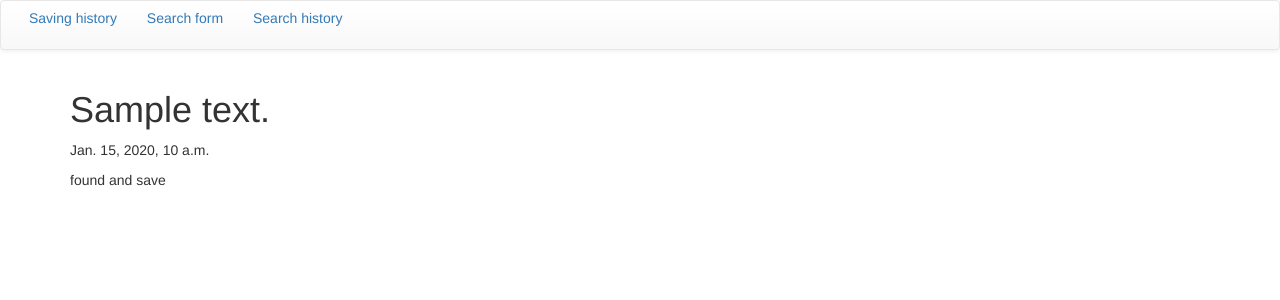
After one commit to SirBigG/poster, a Django app: page /search/history/1/ in a window 1280 px wide. The commit adds this page. Shown: the top 300 px of the page. Run offline with Django 3.2, Linux system fonts and the light colour scheme; tables that the repository leaves empty hold one stand-in row (values such as "Sample post"); some libraries are stand-ins or nearby versions.

Commit message:
Add search history model and view.

```diff
--- a/srcform/models.py
+++ b/srcform/models.py
@@ -2,7 +2,6 @@ from django.db import models
 
 
 class Poster(models.Model):
-
     title = models.CharField(max_length=100, verbose_name='film title', unique=True)
     poster = models.ImageField(upload_to='uploads/posters', max_length=255, verbose_name='film poster')
     date = models.DateTimeField(auto_now=True, verbose_name='search date')
@@ -10,3 +9,12 @@ class Poster(models.Model):
     class Meta:
         db_table = 'poster'
         verbose_name_plural = 'posters'
+
+
+class History(models.Model):
+    text = models.CharField(max_length=100, verbose_name="search history")
+    date = models.DateTimeField(auto_now=True, verbose_name='date of search')
+    status = models.IntegerField(default=0, verbose_name="search_status")
+
+    class Meta:
+        db_table = 'history'
--- a/srcform/urls.py
+++ b/srcform/urls.py
@@ -1,8 +1,9 @@
 from django.conf.urls import url
-from .views import SearchFormView, HistoryView
+from .views import SearchFormView, HistoryView, SearchHistoryView
 
 
 urlpatterns = [
     url(r'^$', SearchFormView.as_view(), name='search_form'),
     url(r'^history/(?P<page>\d+)/$', HistoryView.as_view(), name='history_view'),
+    url(r'^search/history/(?P<page>\d+)/$', SearchHistoryView.as_view(), name='history_view'),
     ]
--- a/srcform/views.py
+++ b/srcform/views.py
@@ -1,7 +1,7 @@
 from django.views.generic import FormView, ListView
 
 from .forms import SearchForm
-from .models import Poster
+from .models import Poster, History
 
 import urllib2
 import json
@@ -25,21 +25,25 @@ class SearchFormView(FormView):
         if response['Response'] == 'True':
             if response['Poster'] == 'N/A':
                 message = "This movie doesn't have a poster."
+                status = -2
             else:
                 title = response['Title']
                 poster = self.get_poster(response['Poster'])
                 if not self.poster_in(title):
                     Poster.objects.create(title=title, poster=poster)
-                    message = "Poster is found!!! You can find it in the 'History'."
+                    message = "Poster is found and save!!! You can find it in the 'History'."
+                    status = 1
                 else:
                     message = "Poster is in base already. You can look through your 'History'."
+                    status = 2
                 if self.need_change(title, poster):
                     pos = Poster.objects.get(title=title)
                     os.remove(pos.poster.url)
                     pos.update(poster=poster)
         else:
             message = "There is a mistake in your request :( Please try again!"
-
+            status = -1
+        History.objects.create(text=form.cleaned_data.get('title'), status=status)
         context = self.get_context_data(**kwargs)
         context['form'] = form
         context['message'] = message
@@ -98,3 +102,12 @@ class HistoryView(ListView):
 
     def get_queryset(self):
         return Poster.objects.order_by("-date")
+
+
+class SearchHistoryView(ListView):
+    """
+    Return search history.
+    """
+    model = History
+    template_name = 'search_history.html'
+    paginate_by = 50
--- a/templates/main.html
+++ b/templates/main.html
@@ -15,8 +15,9 @@
     <nav class="navbar navbar-default">
         <div class="container-fluid">
             <div class="navbar-header">
-                <a ondblclick="navbar-brand" href="/history/1/"> History</a>
-                <a ondblclick="navbar-brand" href="/"> Search form</a>
+                <a class="btn" ondblclick="navbar-brand" href="/history/1/">Saving history</a>
+                <a class="btn" ondblclick="navbar-brand" href="/"> Search form</a>
+                <a class="btn" ondblclick="navbar-brand" href="/search/history/1/">Search history</a>
             </div>
         </div>
     </nav>
--- /dev/null
+++ b/templates/search_history.html
@@ -0,0 +1,30 @@
+{% extends 'main.html' %}
+
+{% block content %}
+    {% for object in object_list %}
+        <div class="container">
+            <h1>{{ object.text }}</h1>
+            <p>{{ object.date }}</p>
+            {% if object.status == 1 %}
+                <p>found and save</p>
+            {% elif object.status == 2 %}
+                <p>in base already</p>
+            {% elif object.status == -1 %}
+                <p>mistake in enter data</p>
+            {% elif object.status == -2 %}
+                <p>not have a poster</p>
+            {% endif %}
+        </div>
+    {% endfor %}
+
+    {% if paginator.num_pages > 1 %}
+        {% if page_obj.has_previous %}
+            <a href="/posts/{{ page_obj.previous_page_number }}/">&larr;</a>
+        {% endif %}
+        <span class="current_page">{{ paginator.number }}</span>
+        {% if page_obj.has_next %}
+            <a href="/posts/{{ page_obj.next_page_number }}/">&rarr;</a>
+        {% endif %}
+    {% endif %}
+
+{% endblock %}
```
Also changed, not shown: srcform/migrations/0002_history.py (added).
